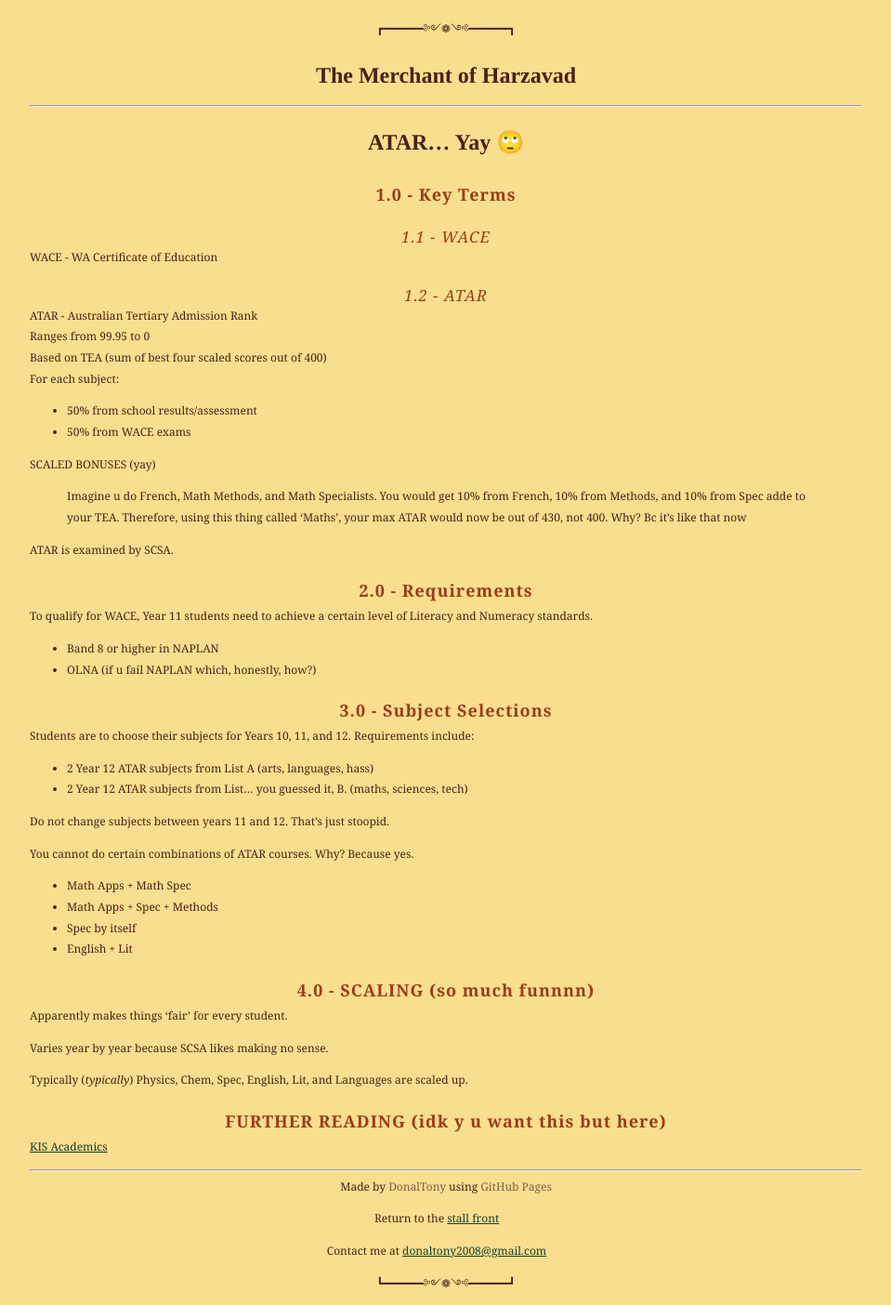
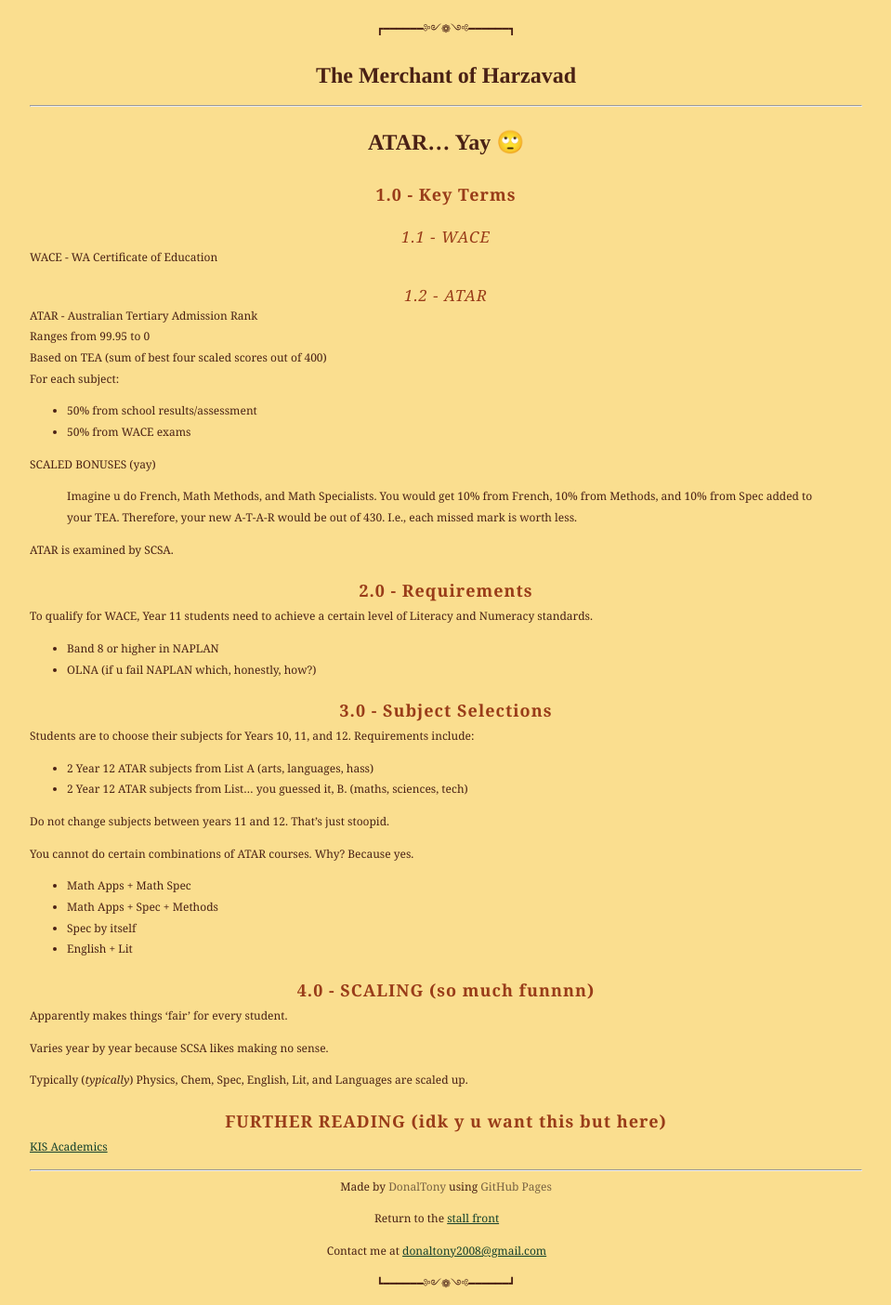
Before and after one commit to dvaraka/the-merchant, a Jekyll site: the page built from notes/year9/other/atar-scaling.md, in a window 1280 px wide. Shown: the whole page at 93% size, without its empty margins (160-1119 px from the left). Built offline with Jekyll 4.4.1, drawn with Linux system fonts in a browser that asks for light colours; our own code applies the rules of GitHub Pages for plain Markdown files.

Commit message:
Update atar-scaling.md

```diff
--- a/notes/year9/other/atar-scaling.md
+++ b/notes/year9/other/atar-scaling.md
@@ -20,7 +20,7 @@ For each subject:
 - 50% from WACE exams
 
 SCALED BONUSES (yay)
-> Imagine u do French, Math Methods, and Math Specialists. You would get 10% from French, 10% from Methods, and 10% from Spec adde to your TEA. Therefore, using this thing called 'Maths', your max ATAR would now be out of 430, not 400. Why? Bc it's like that now
+> Imagine u do French, Math Methods, and Math Specialists. You would get 10% from French, 10% from Methods, and 10% from Spec added to your TEA. Therefore, your new A-T-A-R would be out of 430. I.e., each missed mark is worth less.
 
 ATAR is examined by SCSA.
 
```
